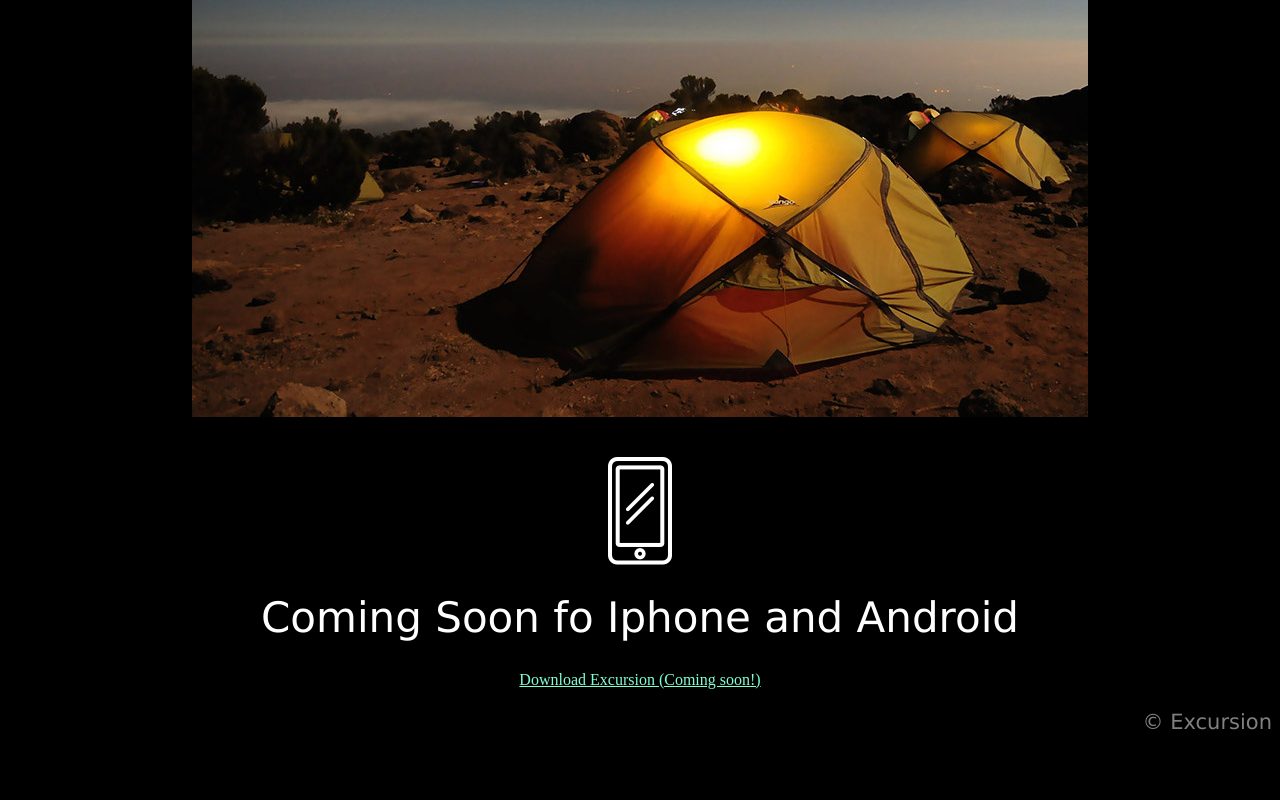
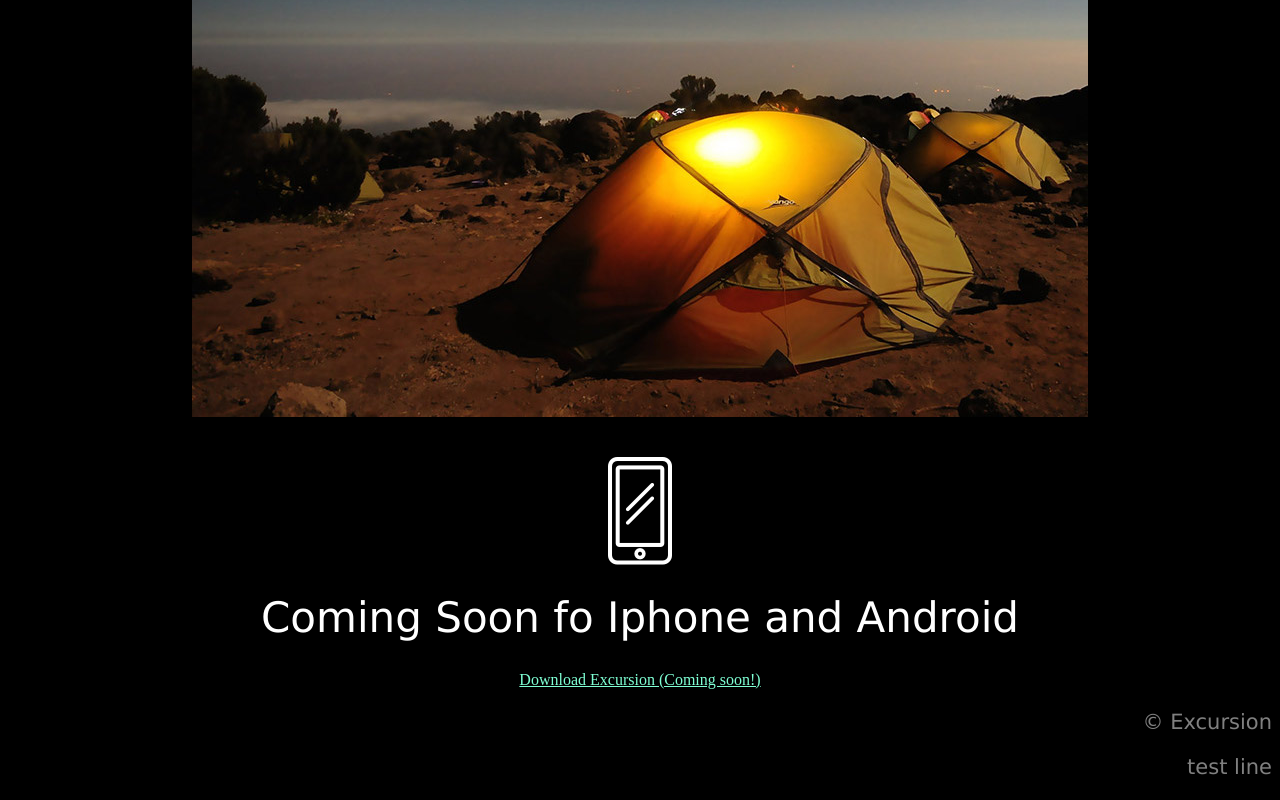
Before and after one commit to rammedv/excursion, a plain HTML site: page index.html in a window 1280 px wide. Shown: the part 553-1353 px from the top of the page. Before the commit the page ends 1308 px from the top, so only its background shows below. Drawn offline with Linux system fonts and the light colour scheme.

Commit message:
Add test line

```diff
--- a/index.html
+++ b/index.html
@@ -37,6 +37,8 @@
 
         <footer>
             <p>&copy; Excursion</p>
+            <p>test line
+            </p>
         </footer>
 
 
```
Also changed, not shown: 2 other files.
